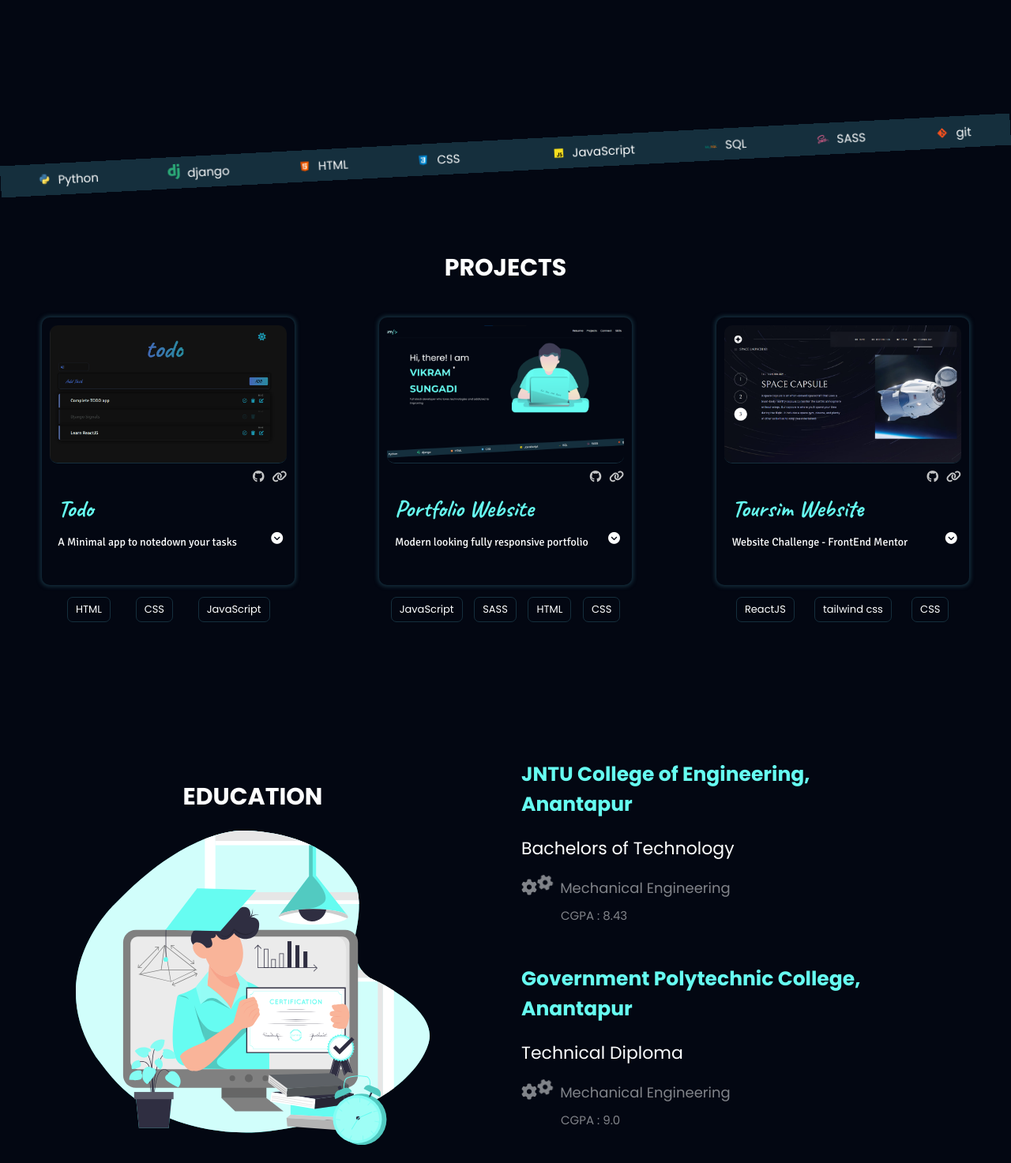
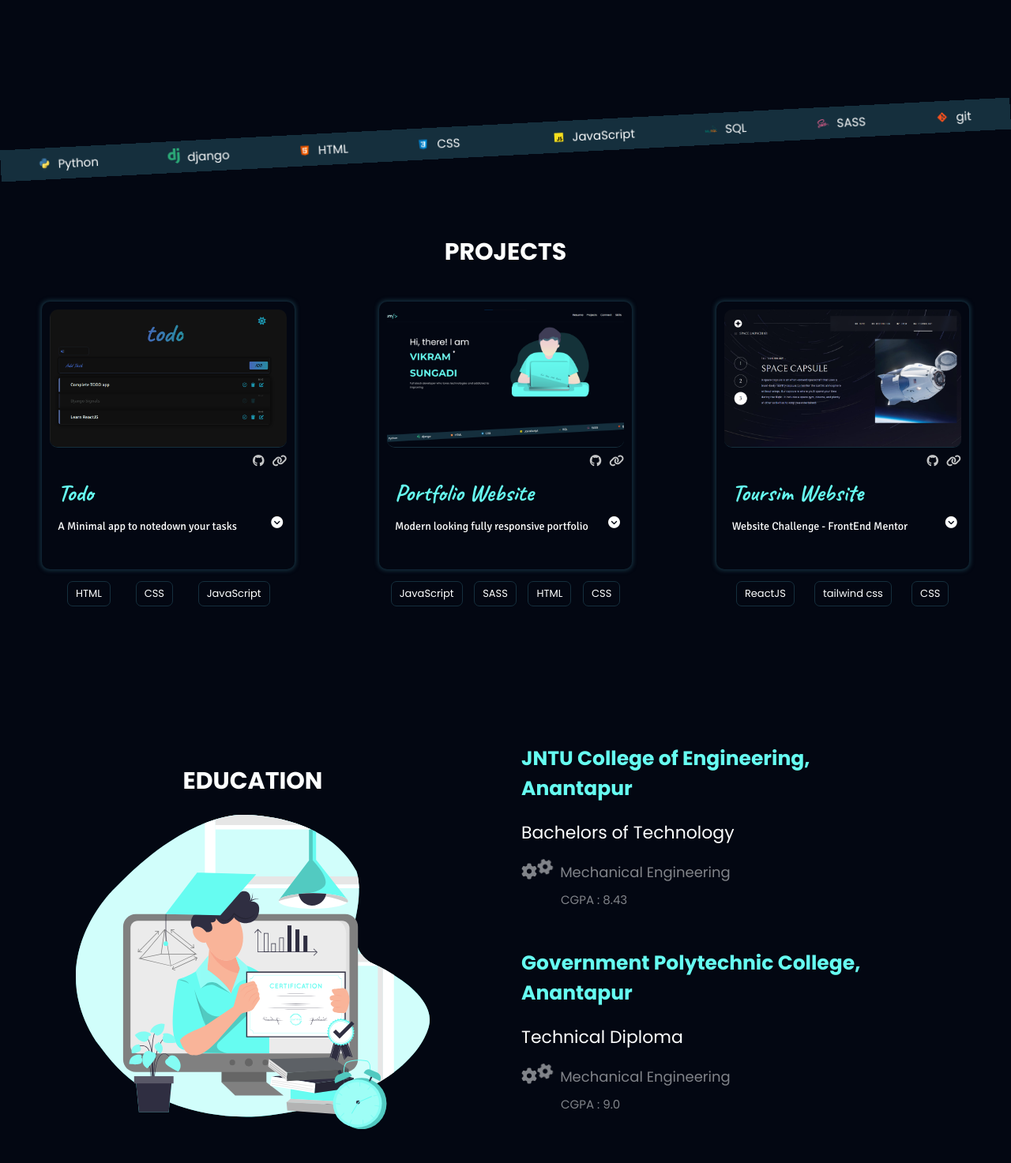
Before and after one commit to Vikramsungadi/Portfolio, a plain HTML site: page index.html in a window 1280 px wide. Shown: the part 509-1982 px from the top of the page at 79% size. Drawn offline with nearby package versions, Linux system fonts and the light colour scheme.

Commit message:
fixed overflow issue

```diff
--- a/scss/components/_education.scss
+++ b/scss/components/_education.scss
@@ -1,5 +1,6 @@
 .education--section {
   margin-bottom: 3.5rem;
+  overflow: hidden;
 }
 
 .education {
--- a/scss/components/_skills.scss
+++ b/scss/components/_skills.scss
@@ -5,7 +5,7 @@
 .skills--div {
   // overflow: hidden;
   rotate: -3deg;
-  margin-top: 10rem;
+  margin-top: 8rem;
   display: flex;
   background-color: var(--navy);
   width: 100%;
```
Also changed, not shown: compiled/styles.css, 1 other file.
